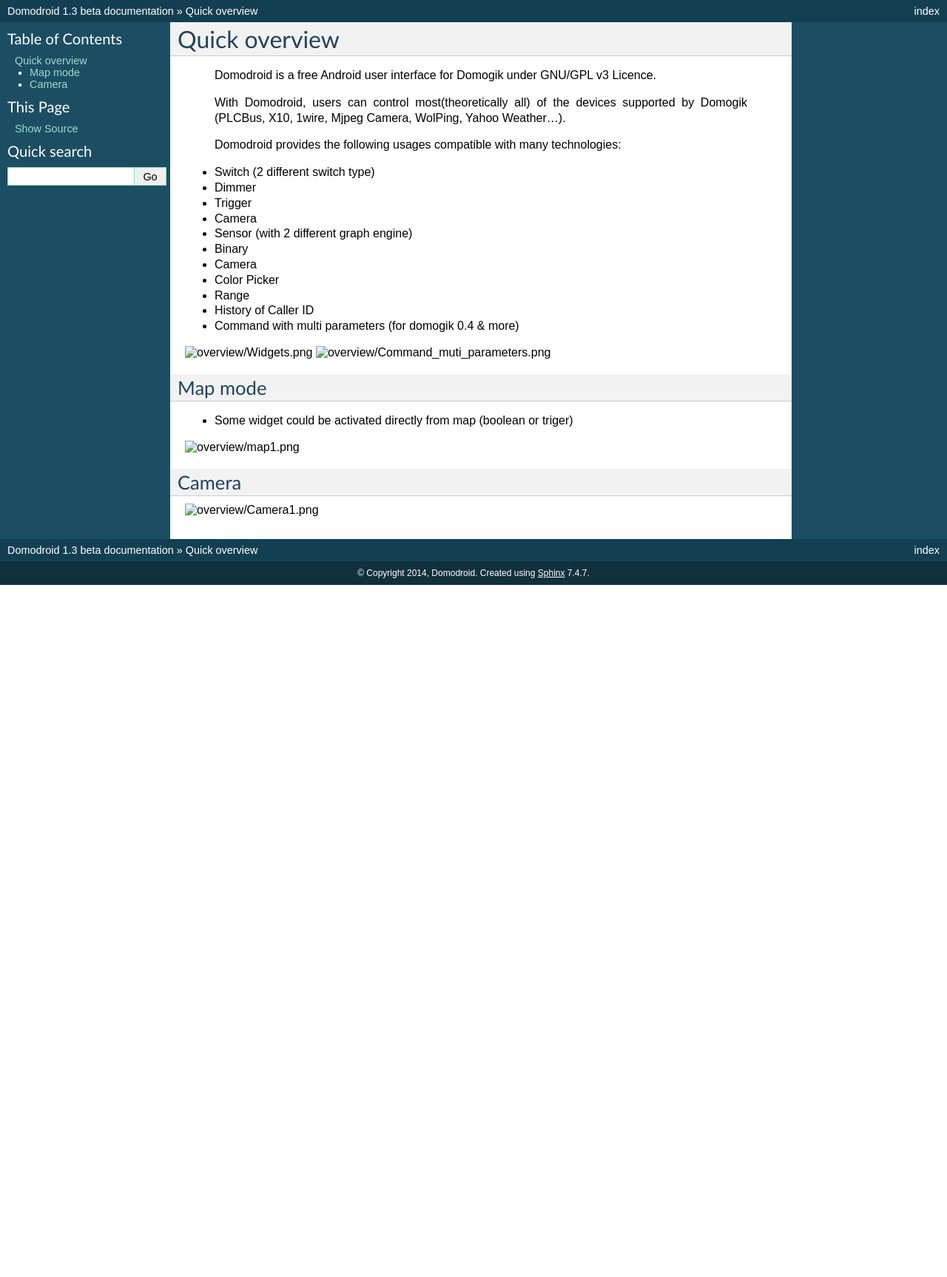
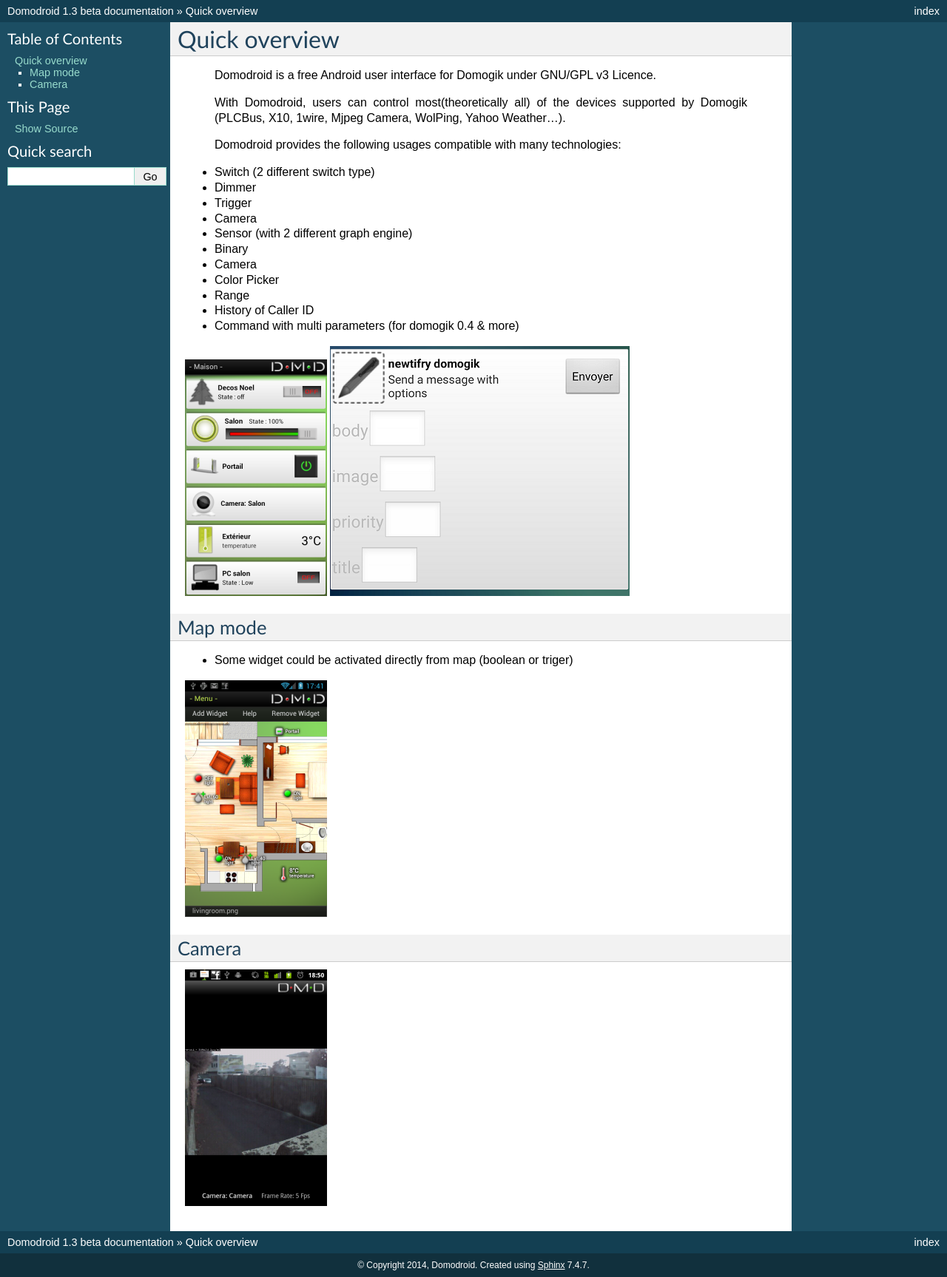
Before and after one commit to domogik/domodroid-doc, a Sphinx documentation site: the page built from docs/overview/index.txt, in a window 1280 px wide. Shown: the whole page at 74% size. Built offline with Sphinx 7.4.7, drawn with Linux system fonts in a browser that asks for light colours; pages that are not in the unit, such as notebooks, are missing from menus; before the commit the page ends 900 px from its top, so only the background shows below that.

Commit message:
apply dir image to text

```diff
--- a/docs/overview/detailed.txt
+++ b/docs/overview/detailed.txt
@@ -41,4 +41,4 @@
 
 If none of your camera stream Mjpeg datas, you can use Zoneminder which is a free video camera security application that encode many kind of video stream format to mjpeg stream.
 
-.. image:: Camera1.png
+.. image:: image/Camera1.png
--- a/docs/overview/index.txt
+++ b/docs/overview/index.txt
@@ -30,17 +30,17 @@
 
 - Command with multi parameters (for domogik 0.4 & more)
 
-.. image:: Widgets.png
-.. image:: Command_muti_parameters.png
+.. image:: image/Widgets.png
+.. image:: image/Command_muti_parameters.png
 
 Map mode
 ========
 
 - Some widget could be activated directly from map (boolean or triger)
 
-.. image:: map1.png
+.. image:: image/map1.png
 
 Camera
 ======
 
-.. image:: Camera1.png
+.. image:: image/Camera1.png
--- a/docs/overview/map.txt
+++ b/docs/overview/map.txt
@@ -51,12 +51,12 @@
 Top Menu
 ========
 
-.. image:: map_menu.png
+.. image:: image/map_menu.png
 
 Add widgets button allows users to place a widget on the map by choosing an item from the feature list and touching the map to place the widget.
 It can be replaced later by using move widget
 
-.. image:: map_widget_selector.png
+.. image:: image/map_widget_selector.png
 
 Help open the map mode help splash screen.
 
@@ -73,4 +73,4 @@
 *It also allow you to switch map from delecting one in list
 *And you can delete a map while longclic on it's name from list
 
-.. image:: map_navigation_drawer.png
+.. image:: image/map_navigation_drawer.png
```
